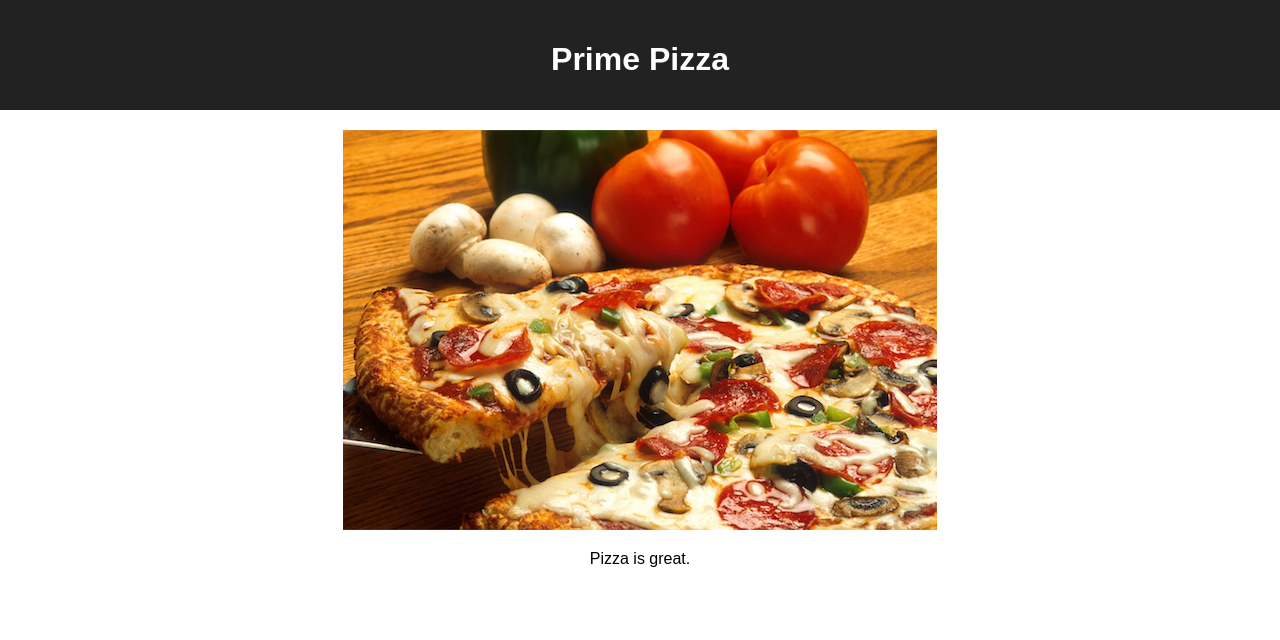
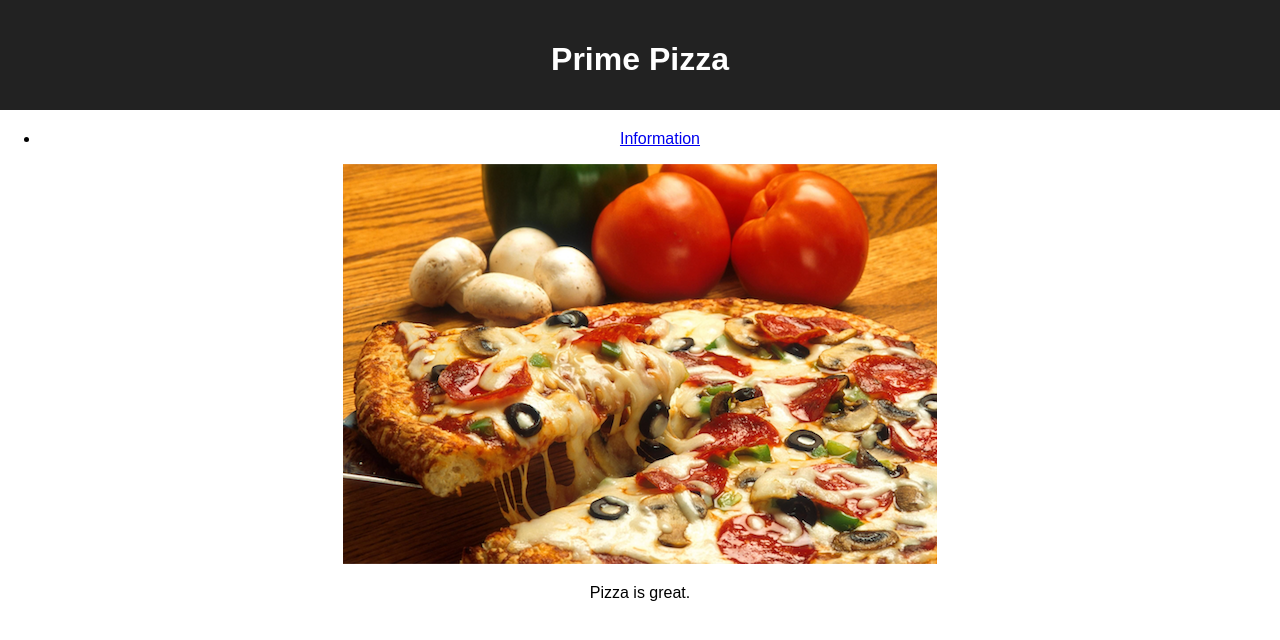
Before and after one commit to Jamabdi/Redux-Pizza-Parlor, a React (Create React App) app: page / in a window 1280 px wide. Shown: the top 640 px of the page. Built offline with nearby package versions, Linux system fonts and the light colour scheme.

Commit message:
added link for testing

```diff
--- a/src/components/App/App.jsx
+++ b/src/components/App/App.jsx
@@ -5,7 +5,7 @@ import './App.css';
 import Footer from '../Footer/Footer';
 import SelectPizza from '../Select Pizza/SelectPizza';
 import CustomerInfo from '../CustomerInfo/CustomerInfo';
-import { HashRouter as Router, Route } from 'react-router-dom';
+import { HashRouter as Router, Route, Link } from 'react-router-dom';
 
 function App() {
 
@@ -15,7 +15,11 @@ function App() {
         <header className='App-header'>
           <h1 className='App-title'>Prime Pizza</h1>
         </header>
-
+        <nav>
+          <ul>
+            <li><Link to="/information">Information</Link></li>
+          </ul>
+        </nav>
         <img src='images/pizza_photo.png' />
         <p>Pizza is great.</p>
         <Route exact path="/information" >
```
